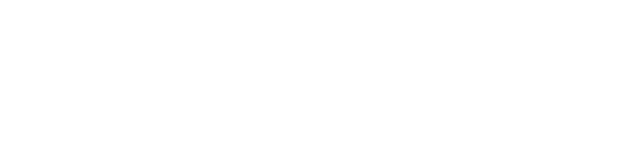
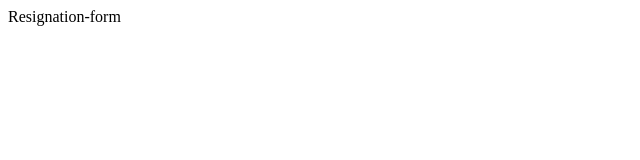
Before and after one commit to viru522/Registration-Form, a plain HTML site: page index.html in a window 1280 px wide. Shown: the whole page, without its empty margins (0-640 px from the left). Drawn offline with Linux system fonts and the light colour scheme.

Commit message:
caption added

```diff
--- a/index.html
+++ b/index.html
@@ -8,6 +8,15 @@
 </head>
 
 <body>
+    <form action="post">
+        <div>
+            <caption>Resignation-form</caption>
+
+
+        </div>
+
+
+    </form>
 
 </body>
 
```
